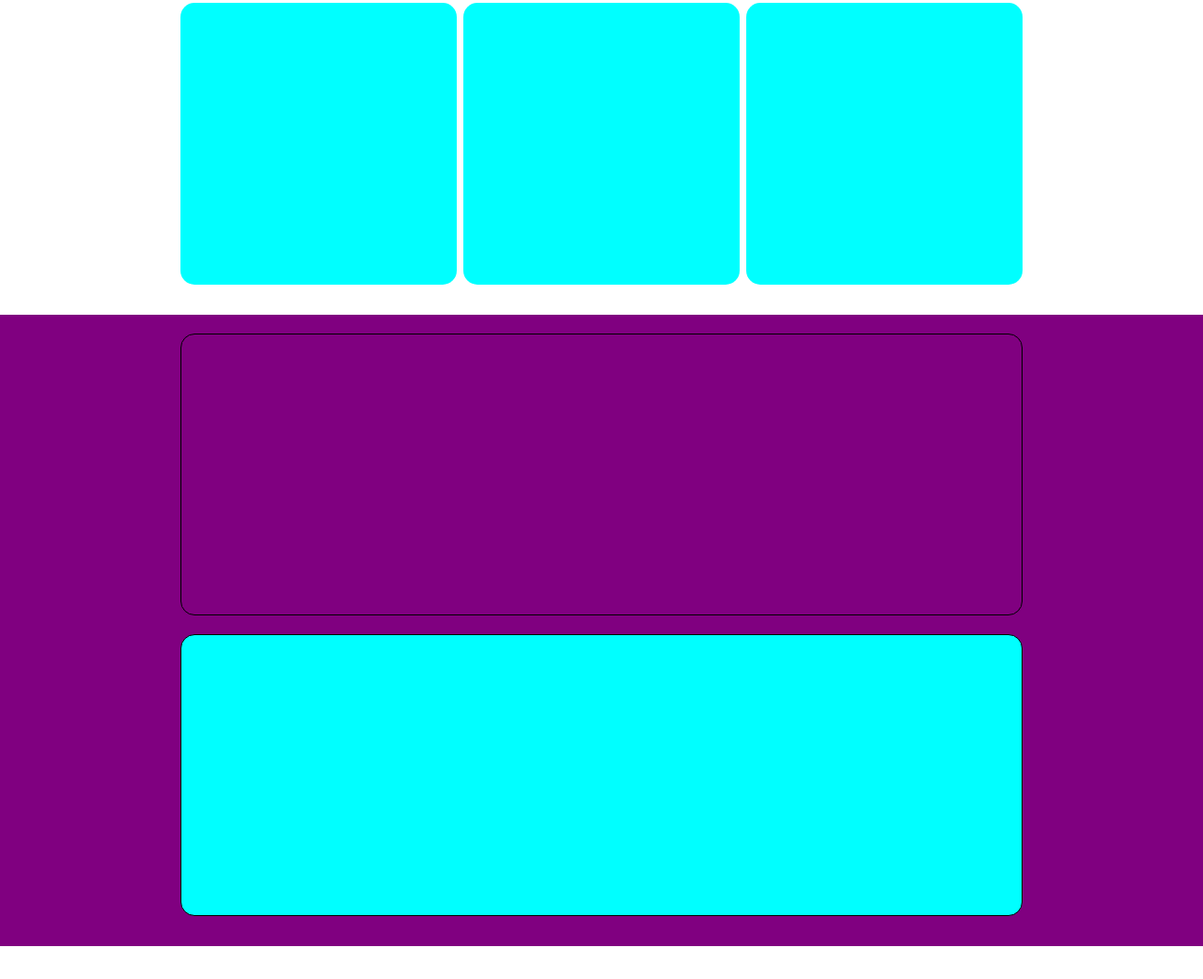
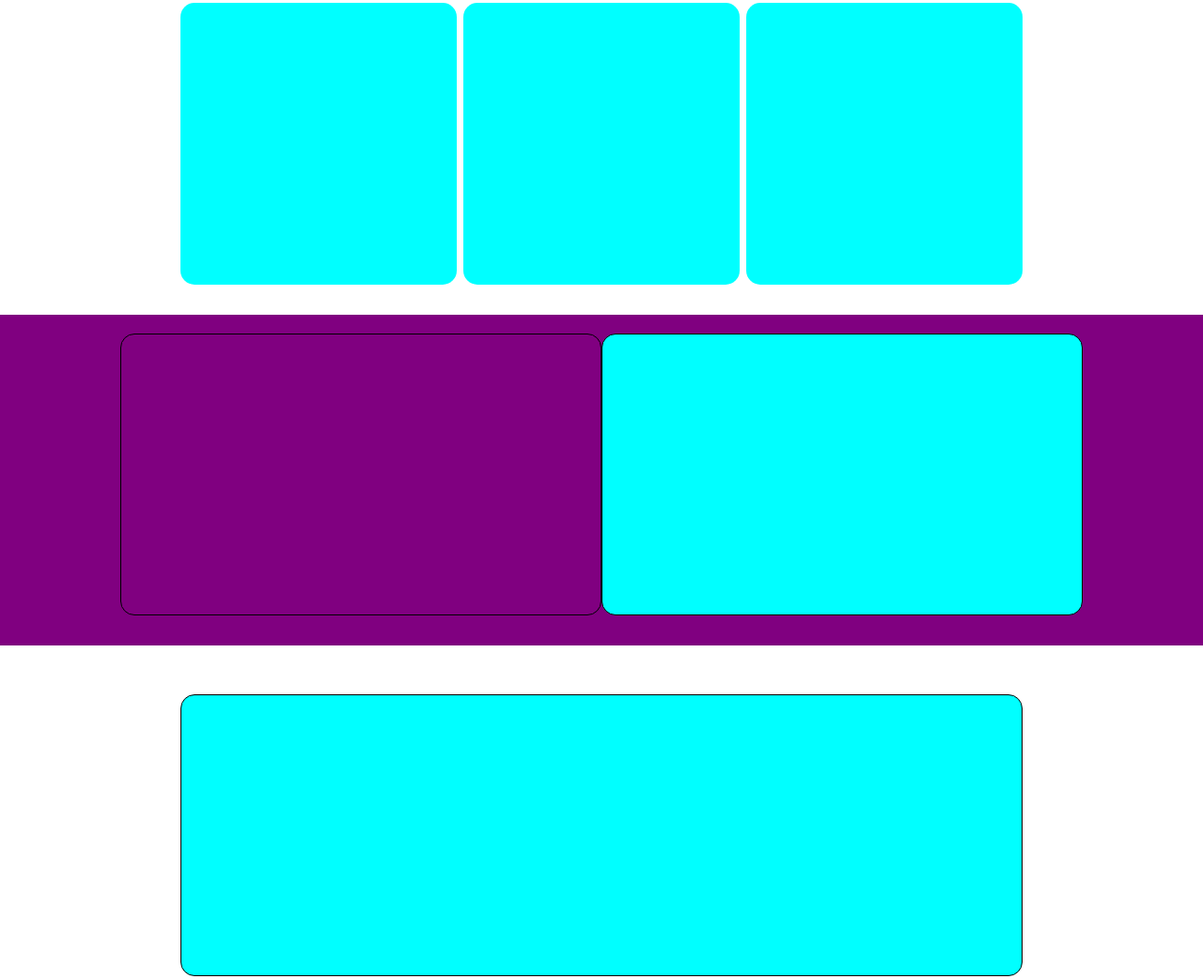
Before and after one commit to GiuseppeLanucara/htmlcss-responsive-layout, a plain HTML site: page index.html in a window 1280 px wide. Shown: the part 445-1487 px from the top of the page at 94% size. Drawn offline with Linux system fonts and the light colour scheme; a web font is replaced by a local one.

Commit message:
sistemata seconda sezione

```diff
--- a/css/style.css
+++ b/css/style.css
@@ -97,8 +97,7 @@ header {
 @media screen and (min-width:992px) {
     .container{
         width: 70%;
-        margin: 0 auto;
-        padding-top: 2em;
+
     }
 }
 
@@ -201,6 +200,8 @@ header {
     .info2{
         width: 36%;
     }
+
+
 }
 /* /TABLET */
 
@@ -212,6 +213,16 @@ header {
 
     .card{
         width: calc(100% / 3 - 1em);
+    }
+
+    .publish{
+        width: 40%;
+    }
+
+    .rowsp{
+        display: flex;
+        flex-direction: row;
+        justify-content: center;
     }
 }
 /* /DESKTOP 992PX */
--- a/index.html
+++ b/index.html
@@ -54,9 +54,9 @@
         <!-- SECONDA SEZIONE -->
         <div class="container second">
             <section id="section2">
-                <div class="row  ">
-                    <div class="col purple tablet"></div>
-                    <div class="col tablet"></div>
+                <div class="row rowsp ">
+                    <div class="col publish purple tablet"></div>
+                    <div class="col publish tablet"></div>
                 </div>
             </section>
         </div>
```
